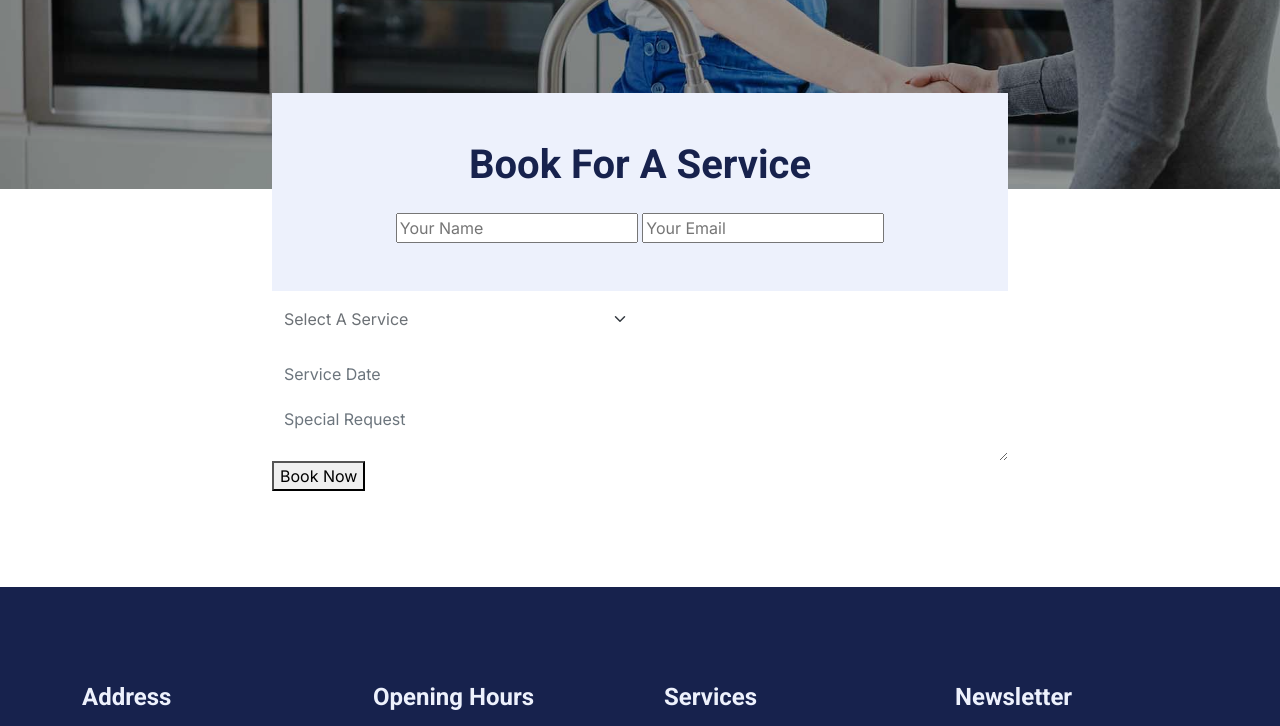
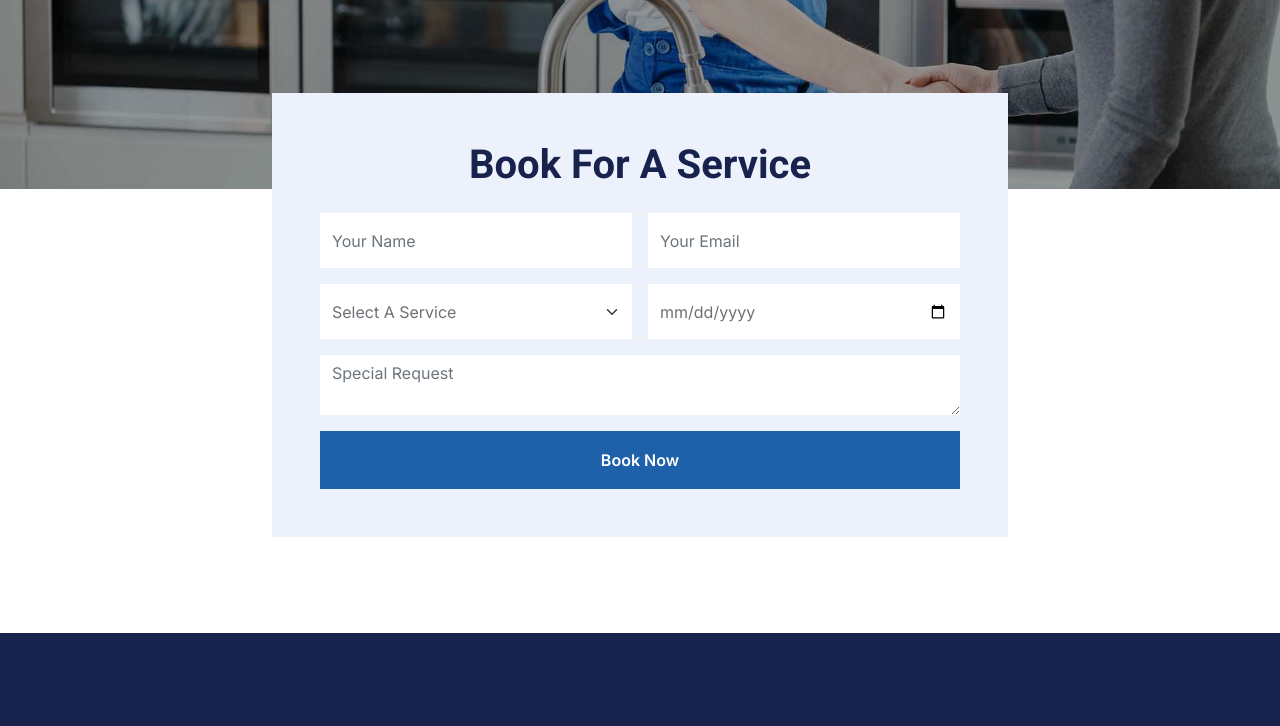
Before and after one commit to raajan-gupta/Plumberz, a website: page static/booking.html in a window 1280 px wide. Shown: the part 954-1680 px from the top of the page. Drawn offline with nearby package versions, Linux system fonts and the light colour scheme.

Commit message:
Added working contact form

```diff
--- a/static/booking.html
+++ b/static/booking.html
@@ -31,6 +31,11 @@
 
     <!-- Template Stylesheet -->
     <link href="css/style.css" rel="stylesheet">
+
+    <head>
+        <!-- बाकी head content... -->
+        <script src="https://cdn.emailjs.com/dist/email.min.js"></script>
+    </head>
 </head>
 
 <body>
@@ -167,47 +172,39 @@
                 <div class="col-lg-8">
                     <div class="bg-light text-center p-5">
                         <h1 class="mb-4">Book For A Service</h1>
-                        <!-- Head में add करें -->
-                        <script src="https://cdn.emailjs.com/dist/email.min.js"></script>
-
-                        <!-- Form में ID add करें -->
-                        <form id="booking-form" action="...">
-                            <input type="text" name="from_name" placeholder="Your Name" required>
-                            <input type="email" name="reply_to" placeholder="Your Email" required>
+                        <form id="booking-form">
+                            <div class="row g-3">
+                                <div class="col-12 col-sm-6">
+                                    <input type="text" name="from_name" class="form-control border-0"
+                                        placeholder="Your Name" style="height: 55px;" required>
                                 </div>
                                 <div class="col-12 col-sm-6">
-                        <select class="form-select border-0" style="height: 55px;">
-                            <option selected>Select A Service</option>
-                            <option value="1">Service 1</option>
-                            <option value="2">Service 2</option>
-                            <option value="3">Service 3</option>
+                                    <input type="email" name="reply_to" class="form-control border-0"
+                                        placeholder="Your Email" style="height: 55px;" required>
+                                </div>
+                                <div class="col-12 col-sm-6">
+                                    <select name="service_type" class="form-select border-0" style="height: 55px;"
+                                        required>
+                                        <option value="">Select A Service</option>
+                                        <option value="Pipe Repair">Pipe Repair</option>
+                                        <option value="Drain Cleaning">Drain Cleaning</option>
+                                        <option value="Toilet Repair">Toilet Repair</option>
+                                        <option value="Installation">Installation</option>
                                     </select>
                                 </div>
                                 <div class="col-12 col-sm-6">
-                        <div class="date" id="date1" data-target-input="nearest">
-                            <input type="text" class="form-control border-0 datetimepicker-input"
-                                placeholder="Service Date" data-target="#date1" data-toggle="datetimepicker"
-                                style="height: 55px;">
+                                    <input type="date" name="service_date" class="form-control border-0"
+                                        style="height: 55px;" required>
+                                </div>
+                                <div class="col-12">
+                                    <textarea name="special_request" class="form-control border-0"
+                                        placeholder="Special Request"></textarea>
+                                </div>
+                                <div class="col-12">
+                                    <button class="btn btn-primary w-100 py-3" type="submit">Book Now</button>
                                 </div>
                             </div>
-                    <div class="col-12">
-                        <textarea class="form-control border-0" placeholder="Special Request"></textarea>
-                    </div>
-                    <!-- बाकी fields -->
-                    <button type="submit">Book Now</button>
                         </form>
-
-                    <script>
-                        emailjs.init("service_sa48a1k"); // EmailJS से मिलेगा
-
-                        document.getElementById('booking-form').addEventListener('submit', function (event) {
-                            event.preventDefault();
-                            emailjs.sendForm('YOUR_SERVICE_ID', 'YOUR_TEMPLATE_ID', this)
-                                .then(function () {
-                                    alert('Booking submitted successfully!');
-                                });
-                        });
-                    </script>
                     </div>
                 </div>
             </div>
@@ -294,6 +291,24 @@
 
     <!-- Template Javascript -->
     <script src="js/main.js"></script>
+    <script>
+        emailjs.init("service_rob68ts"); // EmailJS account से मिलेगा
+
+        document.getElementById('booking-form').addEventListener('submit', function (event) {
+            event.preventDefault();
+
+            // Form submit करें
+            emailjs.sendForm('service_rob68ts', 'template_43oay1l', this)
+                .then(function () {
+                    alert('Booking submitted successfully! We will contact you soon.');
+                    document.getElementById('booking-form').reset(); // Form clear करें
+                })
+                .catch(function (error) {
+                    alert('Sorry, something went wrong. Please try again.');
+                    console.log('Error:', error);
+                });
+        });
+    </script>
 </body>
 
 </html>
```
Lines whose indentation alone changed are shown as unchanged.
